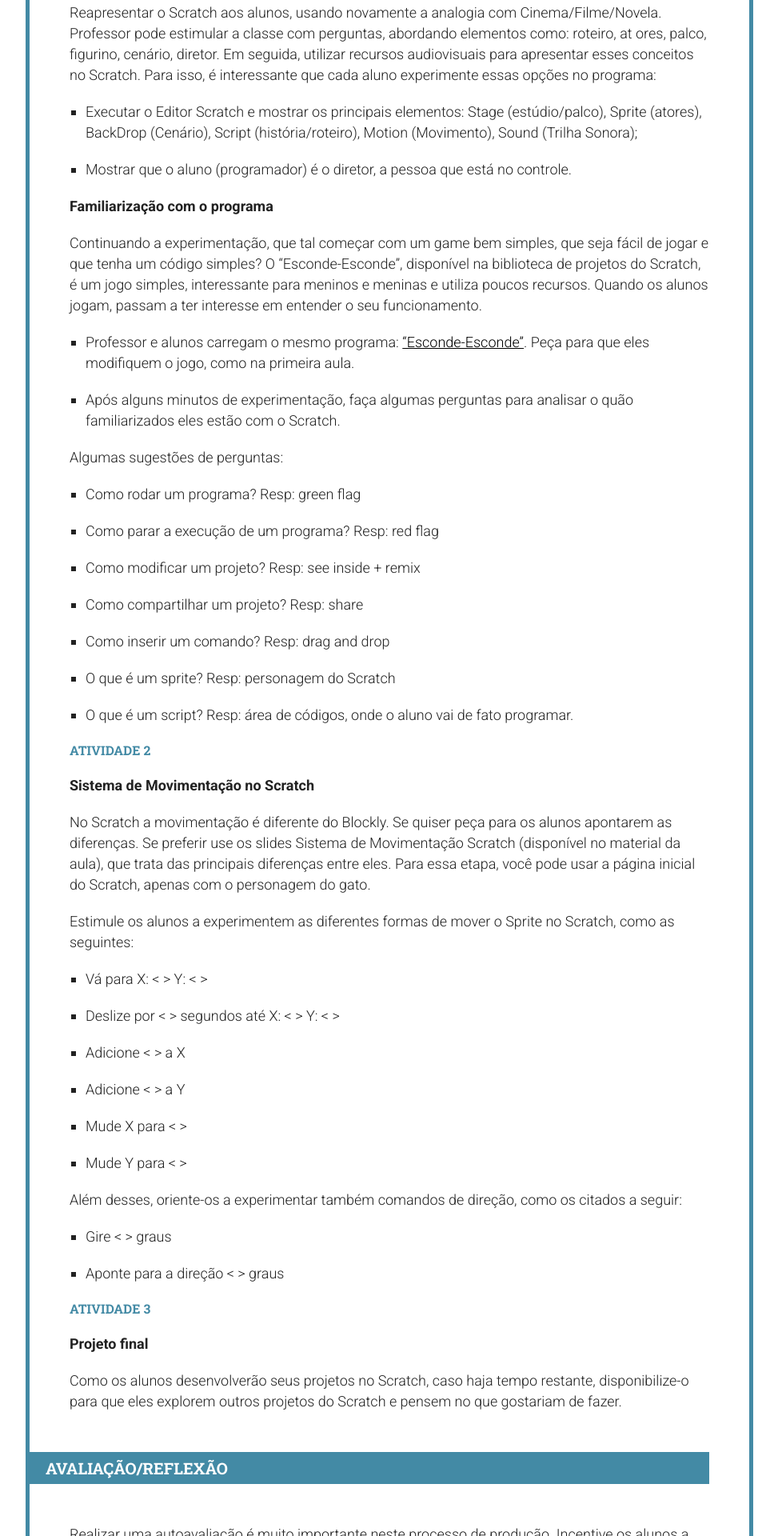
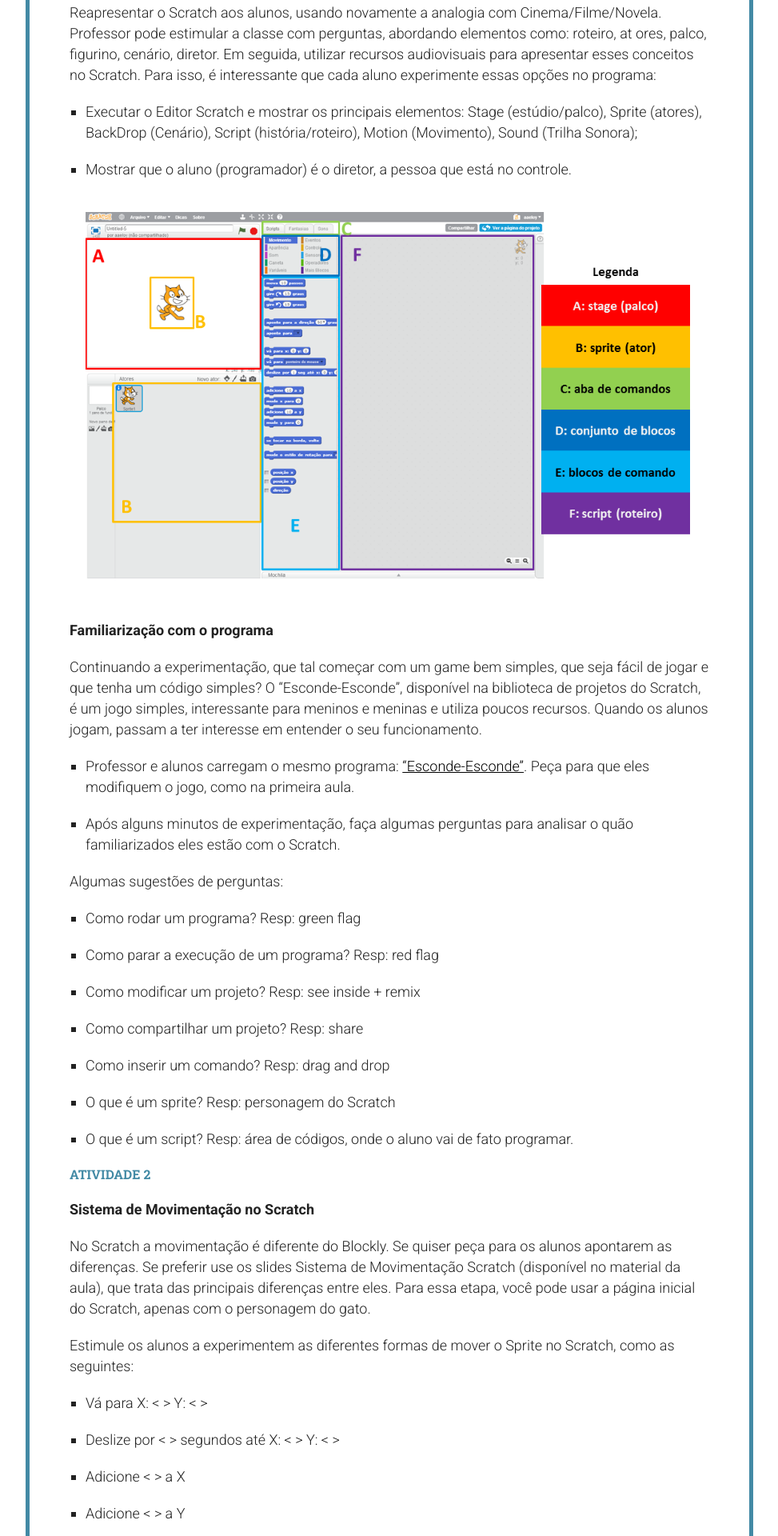
Before and after one commit to Programae/blocos, a Jekyll site: the page built from _posts/2015-01-01-aula21.md, in a window 1280 px wide. Shown: the part 1519-3439 px from the top of the page at 80% size, without its empty margins (153-1126 px from the left). Built offline with Jekyll 4.4.1, drawn with Linux system fonts in a browser that asks for light colours; nearby versions of some CDN libraries; library files that are not in the unit come from our copies.

Commit message:
Atualização de aulas -aula 21
Adiçãod de imagem sobre área de trabalho do Scratch

```diff
--- a/_posts/2015-01-01-aula21.md
+++ b/_posts/2015-01-01-aula21.md
@@ -41,6 +41,8 @@ Reapresentar o Scratch aos alunos, usando novamente a analogia com Cinema/Filme/
 
 - Executar o Editor Scratch e mostrar os principais elementos: Stage (estúdio/palco), Sprite (atores), BackDrop (Cenário), Script (história/roteiro), Motion (Movimento), Sound (Trilha Sonora);
 - Mostrar que o aluno (programador) é o diretor, a pessoa que está no controle.
+
+![](/blocos/imagens/AreaScratch.png)
 
 **Familiarização com o programa**
 
```
Also changed, not shown: imagens/AreaScratch.png (added).
